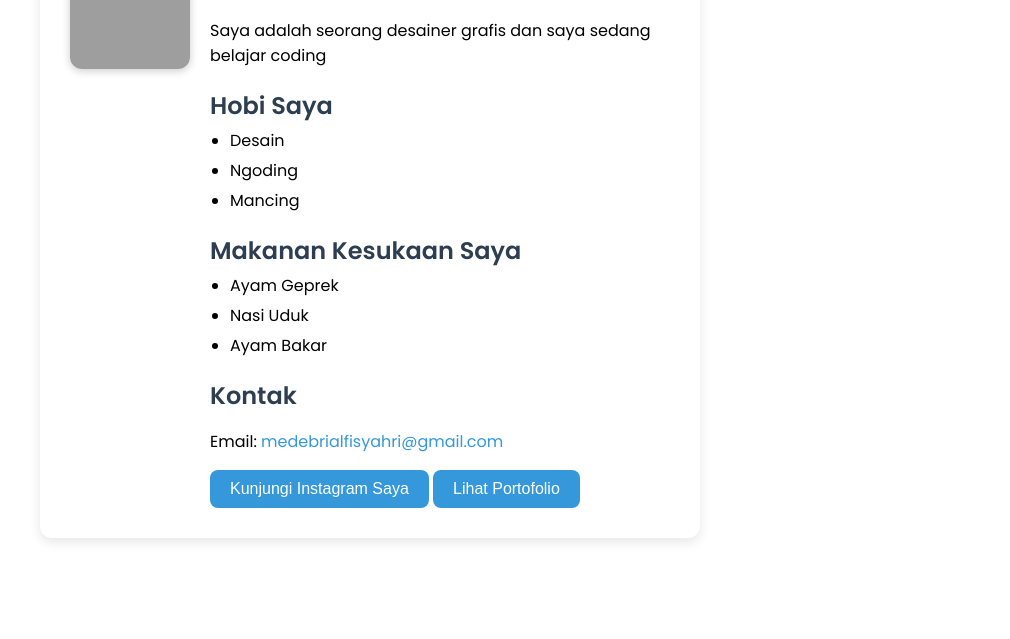
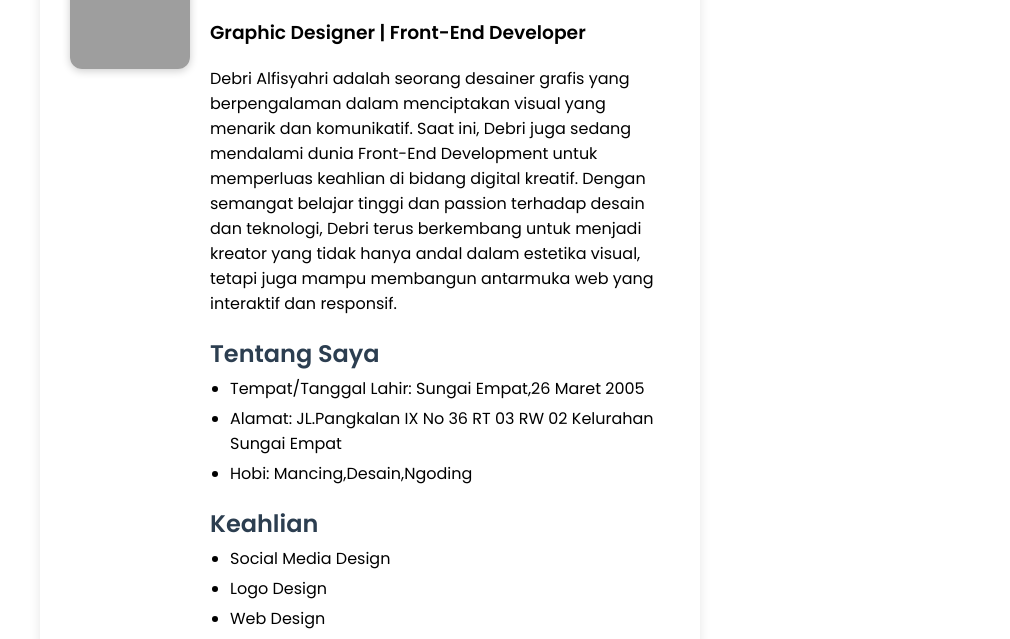
Before and after one commit to Alfisyhr/Latihan, a plain HTML site: page index.html in a window 1280 px wide. Shown: the part 161-800 px from the top of the page, without its empty margins (270-1280 px from the left). Drawn offline with Linux system fonts and the light colour scheme; grey boxes are pictures that could not be loaded.

Commit message:
Update index.html

```diff
--- a/index.html
+++ b/index.html
@@ -171,20 +171,24 @@ body.dark-mode button:hover {
 
         <div class="profile-info">
           <h1>Debri Alfisyahri</h1>
-          <p>Saya adalah seorang desainer grafis dan saya sedang belajar coding</p>
+          <h3>Graphic Designer | Front-End Developer</h3>
 
-          <h2>Hobi Saya</h2>
+          <p>Debri Alfisyahri adalah seorang desainer grafis yang berpengalaman dalam menciptakan visual yang menarik dan komunikatif. Saat ini, Debri juga sedang mendalami dunia Front-End Development untuk memperluas keahlian di bidang digital kreatif. Dengan semangat belajar tinggi dan passion terhadap desain dan teknologi, Debri terus berkembang untuk menjadi kreator yang tidak hanya andal dalam estetika visual, tetapi juga mampu membangun antarmuka web yang interaktif dan responsif.
+
+          </p>
+
+          <h2>Tentang Saya</h2>
           <ul>
-            <li>Desain</li>
-            <li>Ngoding</li>
-            <li>Mancing</li>
+            <li>Tempat/Tanggal Lahir: Sungai Empat,26 Maret 2005</li>
+            <li>Alamat: JL.Pangkalan IX No 36 RT 03 RW 02 Kelurahan Sungai Empat</li>
+            <li>Hobi: Mancing,Desain,Ngoding</li>
           </ul>
 
-          <h2>Makanan Kesukaan Saya</h2>
+          <h2>Keahlian</h2>
           <ul>
-              <li>Ayam Geprek</li>
-              <li>Nasi Uduk</li>
-              <li>Ayam Bakar</li>
+              <li>Social Media Design</li>
+              <li>Logo Design</li>
+              <li>Web Design</li>
           </ul>
 
           <h2>Kontak</h2>
```
